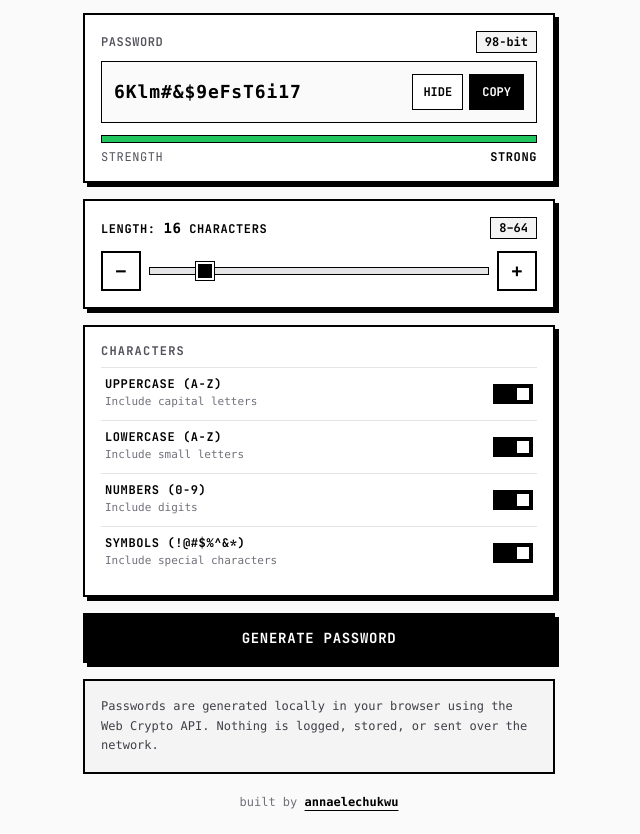
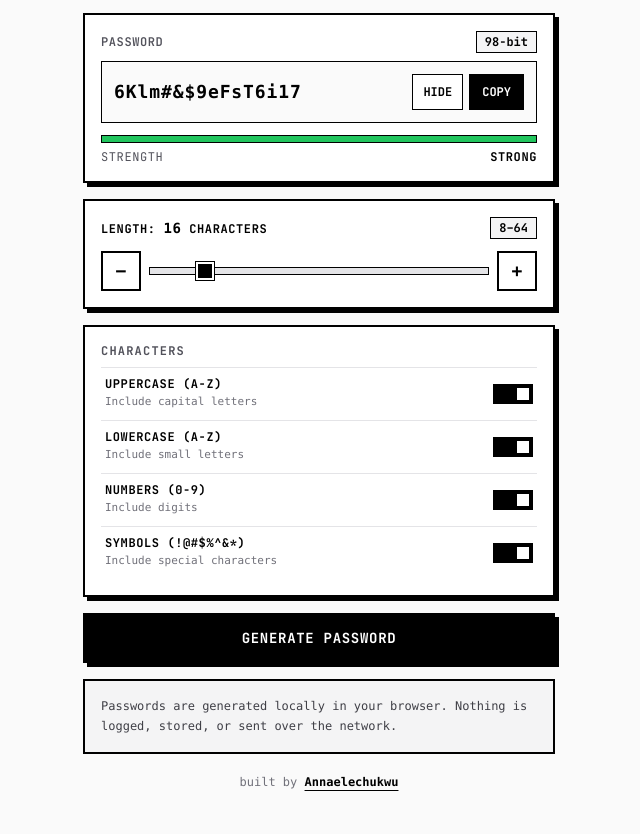
Before and after one commit to ndukaanthonya/password-gen, a plain HTML site: page index.html in a window 1280 px wide. Shown: the part 67-901 px from the top of the page, without its empty margins (321-961 px from the left). Drawn offline with nearby package versions, Linux system fonts and the light colour scheme.

Commit message:
Added bottom link to me

```diff
--- a/index.html
+++ b/index.html
@@ -167,12 +167,12 @@
 <!-- Privacy Note -->
 <footer class="bg-zinc-100 dark:bg-zinc-900 border-2 border-black dark:border-white p-space-md">
   <p class="font-mono text-xs text-zinc-700 dark:text-zinc-300 leading-relaxed">
-    Passwords are generated locally in your browser using the Web Crypto API. Nothing is logged, stored, or sent over the network.
+    Passwords are generated locally in your browser. Nothing is logged, stored, or sent over the network.
   </p>
 </footer>
 
 <p class="font-mono text-xs text-zinc-500 dark:text-zinc-400 text-center pt-1">
-  built by <a href="https://your-link-here.com" target="_blank" rel="noopener noreferrer" class="text-black dark:text-white font-semibold underline underline-offset-4 hover:opacity-70 transition-opacity">annaelechukwu</a>
+  built by <a href="https://www.x.com/ndukaanthonya" target="_blank" rel="noopener noreferrer" class="text-black dark:text-white font-semibold underline underline-offset-4 hover:opacity-70 transition-opacity">Annaelechukwu</a>
 </p>
 </div>
   </main>
```
